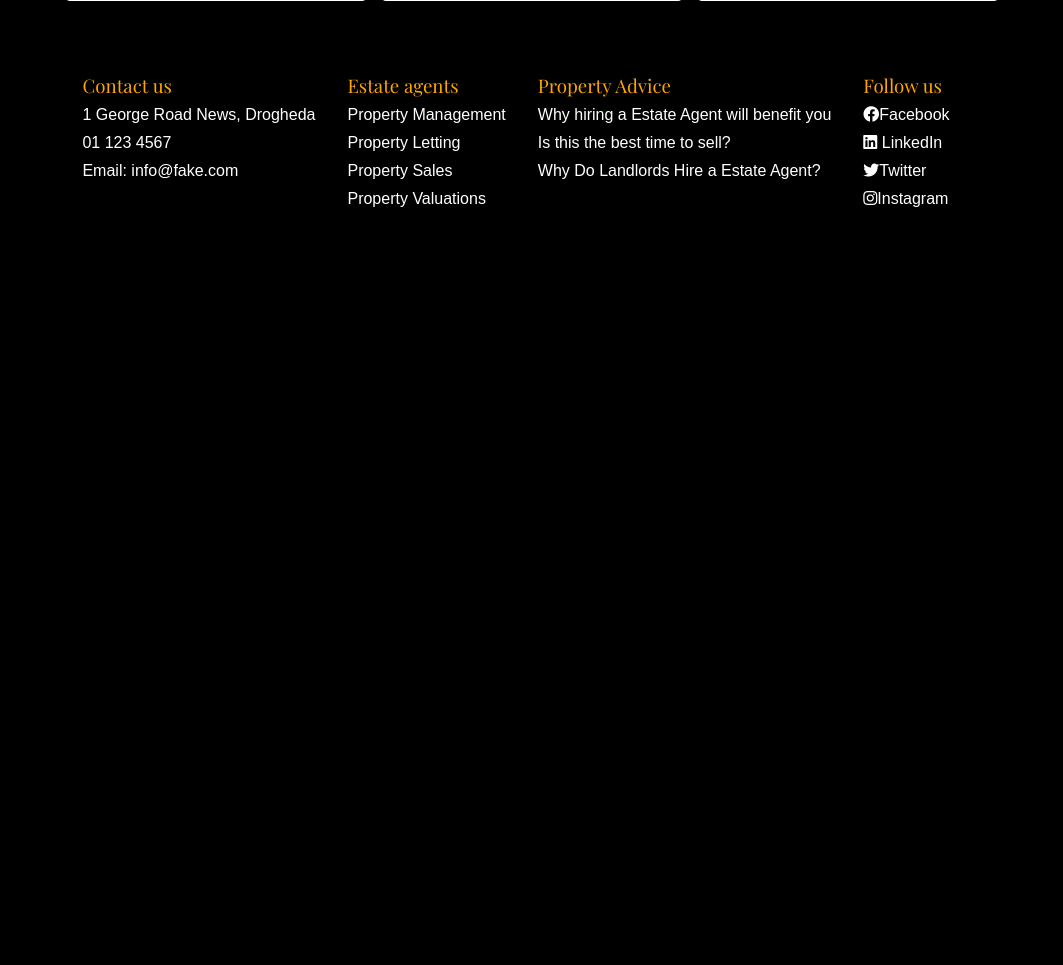
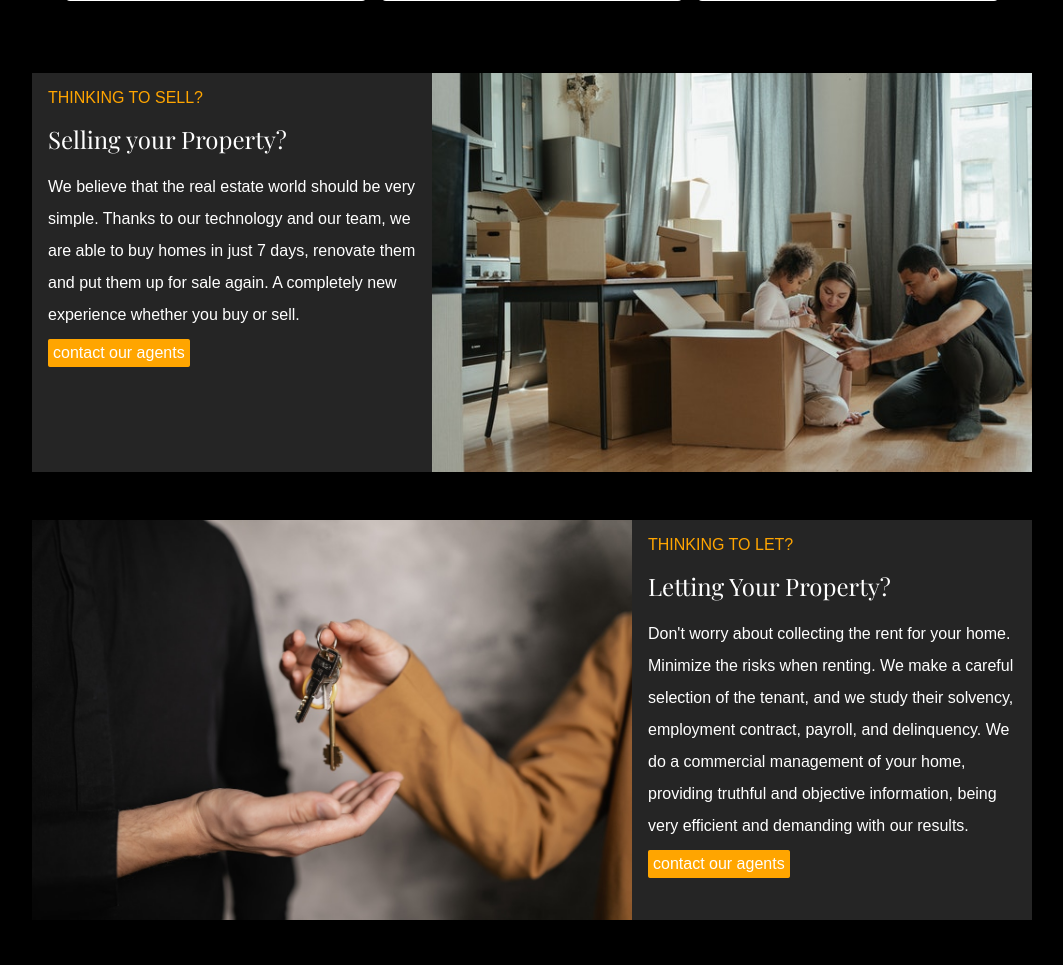
Before and after one commit to victoria-parker/real-estate-website-clone, a PHP site: page / in a window 1280 px wide. Shown: the part 1780-2745 px from the top of the page, without its empty margins (108-1171 px from the left). Before the commit the page ends 1987 px from the top, so only its background shows below. Run offline with PHP 8.4, Linux system fonts and the light colour scheme; some libraries are stand-ins or nearby versions.

Commit message:
contact form added

```diff
--- a/index.php
+++ b/index.php
@@ -108,6 +108,50 @@
             </div>
         </div>
     </section>
+    <section class="articles">
+        <div class="articles-text">
+            <span>THINKING TO SELL?</span>
+            <h2>Selling your Property?</h2>
+            <p>We believe that the real estate world should be very simple. Thanks to our technology and our team, we are able to buy homes in just 7 days, renovate them and put them up for sale again. A completely new experience whether you buy or sell.</p>
+            <a href="#" class="sm-call-to-action">contact our agents</a>
+        </div>
+        <div class="articles-img">
+            <img src="images/moving-house.jpg" alt="family moving">
+        </div>
+    </section>
+    <section class="articles">
+        <div class="articles-img">
+            <img src="images/rent-keys.jpg" alt="family moving">
+        </div>
+        <div class="articles-text">
+            <span>THINKING TO LET?</span>
+            <h2>Letting Your Property?</h2>
+            <p>Don't worry about collecting the rent for your home. Minimize the risks when renting. We make a careful selection of the tenant, and we study their solvency, employment contract, payroll, and delinquency. We do a commercial management of your home, providing truthful and objective information, being very efficient and demanding with our results.</p>
+            <a href="#" class="sm-call-to-action">contact our agents</a>
+        </div>
+    </section>
+    <section class="contact-section">
+        <div class="articles-text" style="background-color: transparent;">
+            <span>Need consultation?</span>
+            <h2>Send Us a Message</h2>
+            <p>Please feel free to drop us a line if you have any question.We'll get back to you as soon as possible!</p>
+        </div>
+        <form action="#" method="POST">
+            <label for="full-name">Full Name</label>
+            <input type="text" name="full-name" id="full-name">
+
+            <label for="email">Email</label>
+            <input type="text" name="email" id="email">
+
+            <label for="phone">Phone number</label>
+            <input type="tel" name="phone" id="phone">
+
+            <label for="message">You Message</label>
+            <textarea name="message" id="message" cols="30" rows="10"></textarea>
+
+            <button class="sm-call-to-action">Submit</button>
+        </form>
+    </section>
 </main>
 
 <?php
--- a/style/style.css
+++ b/style/style.css
@@ -179,7 +179,51 @@ h1, h2, h3{
     border-radius: .25rem;
     object-fit: cover;
 }
-
+.articles{
+    margin:3rem;
+    display: flex;
+    flex-direction: row;
+    justify-content: center;
+}
+.articles-text{
+    width: 400px;
+    padding: 1rem;
+    background-color: #252525;
+}
+.articles-text span{
+    color:orange;
+}
+.articles-text h2{
+    margin: 1rem 0;
+}
+.articles-text p{
+    line-height: 2rem;
+}
+.articles-img img{
+    width: 600px;
+    display: block;
+    object-fit: cover;
+}
+.contact-section{
+    background: url("https://images.pexels.com/photos/1797393/pexels-photo-1797393.jpeg?auto=compress&cs=tinysrgb&dpr=2&h=650&w=940") rgba(0, 0, 0, 0.6);
+    background-blend-mode: multiply;
+    background-size: cover;
+    height: 80vh;
+    display: flex;
+    flex-direction: row;
+    justify-content: center;
+    align-items: center;
+}
+.contact-section form{
+    display: flex;
+    flex-direction: column;
+    width: 400px;
+}
+.contact-section form input, textarea{
+    border-radius: .25rem;
+    border: none;
+    padding: .5rem;
+}
 
 
 
@@ -191,7 +235,7 @@ footer{
     display: flex;
     flex-direction: row;
     justify-content: center;
-    padding-bottom: 1rem;
+    padding: 1rem 0;
 }
 footer div{
     margin-right: 2rem;
```
Also changed, not shown: contact.php (added, +26 -0 lines), images/moving-house.jpg (added), images/rent-keys.jpg (added).
